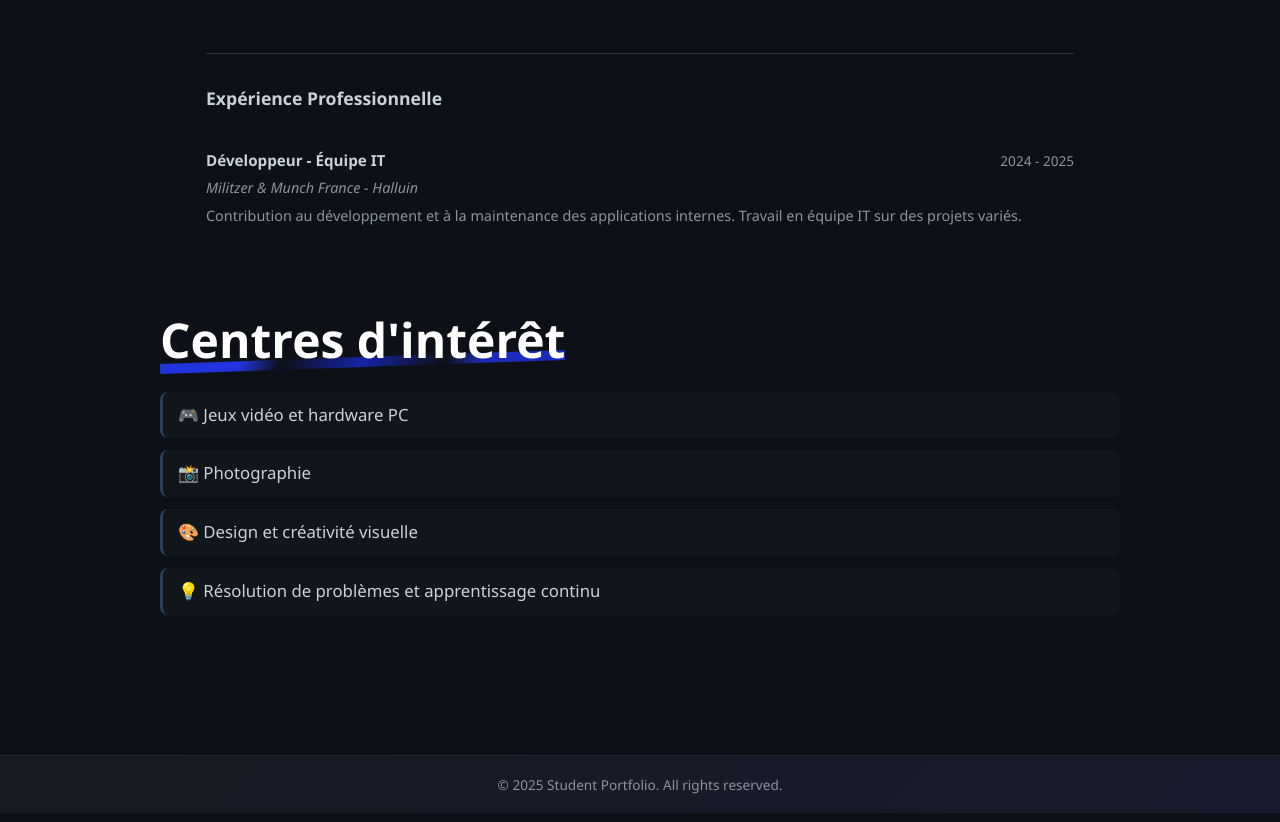
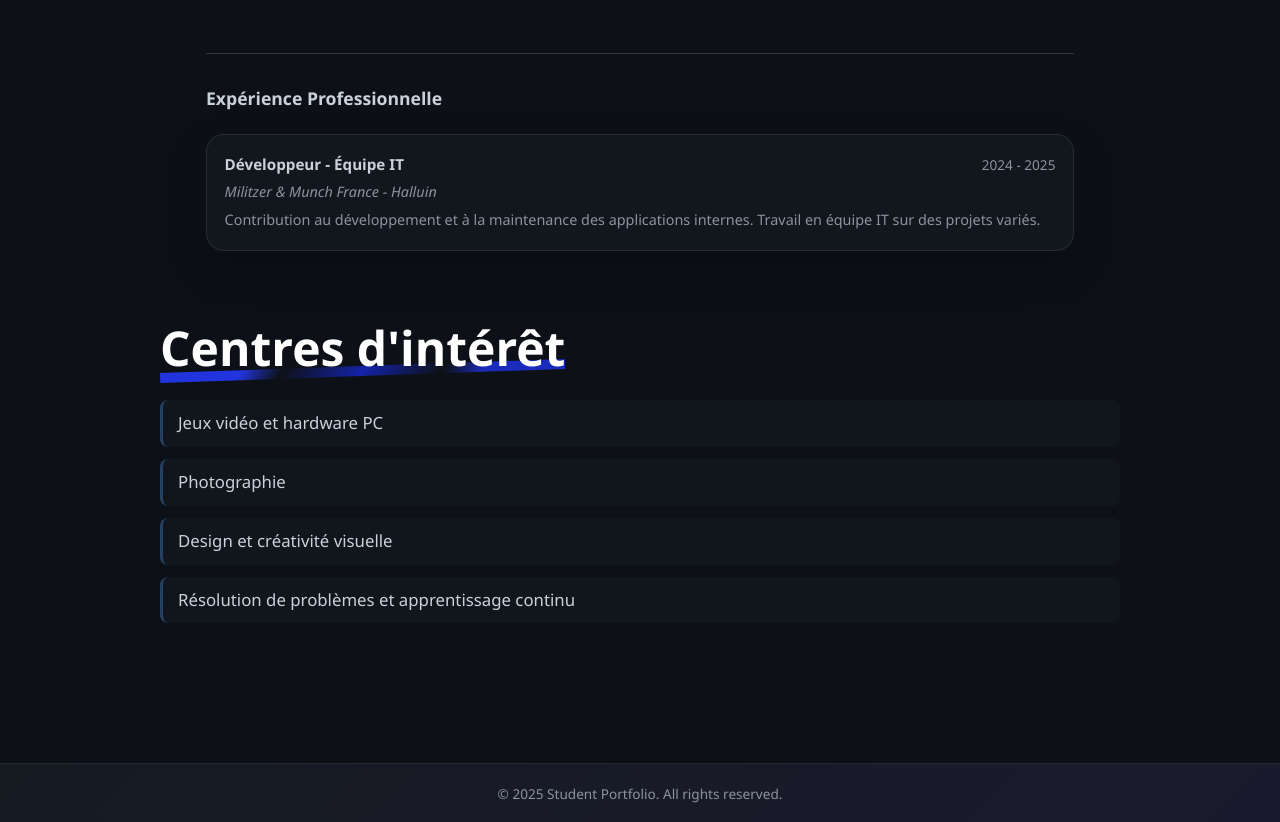
Before and after one commit to ImNotaJoke/ImNotaJoke.github.io, a React (Vite) app in the folder portfolio-react/: page /#/about in a window 1280 px wide. Shown: the part 2580-3402 px from the top of the page. Built offline with nearby package versions, Linux system fonts and the light colour scheme.

Commit message:
feat: add professional experience card styling and update translations for Year 2

```diff
--- a/portfolio-react/src/components/EnrichedTimeline/EnrichedTimeline.css
+++ b/portfolio-react/src/components/EnrichedTimeline/EnrichedTimeline.css
@@ -132,6 +132,14 @@
   padding: 1rem 0;
 }
 
+.pro-exp-card {
+  padding: 1.2rem 1.1rem;
+  background: rgba(22, 27, 34, 0.72);
+  border: 1px solid rgba(48, 54, 61, 0.7);
+  border-radius: 18px;
+  box-shadow: 0 18px 40px rgba(1, 4, 9, 0.28);
+}
+
 .pro-exp-header {
   display: flex;
   justify-content: space-between;
@@ -224,4 +232,5 @@
   .enriched-timeline-section > h2 {
     font-size: 1.4rem;
   }
+
 }
--- a/portfolio-react/src/components/EnrichedTimeline/EnrichedTimeline.tsx
+++ b/portfolio-react/src/components/EnrichedTimeline/EnrichedTimeline.tsx
@@ -69,6 +69,7 @@ export default function EnrichedTimeline() {
                   <h4>Réflexion & Apprentissage</h4>
                   <p>{t(year.reflectionKey)}</p>
                 </div>
+
               </div>
             </div>
           </div>
@@ -78,7 +79,7 @@ export default function EnrichedTimeline() {
       {/* Professional Experience */}
       <div className="professional-exp-section">
         <h3 className="pro-exp-title">{t("pro_exp_title")}</h3>
-        <div className="pro-exp-item">
+        <div className="pro-exp-card">
           <div className="pro-exp-header">
             <h4 className="pro-exp-role">{t("pro_exp_role")}</h4>
             <span className="pro-exp-year">{t("pro_exp_year")}</span>
--- a/portfolio-react/src/i18n/translations.ts
+++ b/portfolio-react/src/i18n/translations.ts
@@ -101,7 +101,7 @@ const translations: Translations = {
     // Enriched timeline - Year 2
     timeline_year2_year: "2025 - 2026",
     timeline_year2_title: "Année 2 - Approfondissement (2024-2025)",
-    timeline_year2_intro: "Consolidation des compétences - Parcours A : Systèmes Informatiques",
+    timeline_year2_intro: "Consolidation des compétences - Parcours A : Développement",
     timeline_year2_courses: "Programmation avancée (Java, Data Structures), Administration Systèmes, Base de Données (SQL), Architecture réseau",
     timeline_year2_sae: "SAÉ2 : Développement application Java / SAÉ3 : Gestion BDD et requêtes SQL",
     timeline_year2_reflection: "Apprentissage : J'ai approfondi ma compréhension des architectures logicielles et des systèmes. Défi relevé : travail en équipe et gestion de projets complexes avec contraintes.",
@@ -112,14 +112,6 @@ const translations: Translations = {
     pro_exp_company: "Militzer & Munch France - Halluin",
     pro_exp_role: "Développeur - Équipe IT",
     pro_exp_description: "Contribution au développement et à la maintenance des applications internes. Travail en équipe IT sur des projets variés.",
-
-    // Enriched timeline - Year 3
-    timeline_year3_year: "2025 - 2026",
-    timeline_year3_title: "Année 3 - Spécialisation (2025-2026)",
-    timeline_year3_intro: "Focus Systèmes Informatiques - Vers l'alternance",
-    timeline_year3_courses: "Cybersécurité, DevOps et containerisation, Administration cloud, Projet professionnel",
-    timeline_year3_sae: "SAÉ4 : Projet intégrateur / Stage d'alternance (à partir d'avril 2026)",
-    timeline_year3_reflection: "Apprentissage actuel : Mise en pratique des compétences en contexte professionnel. Objectifs : maîtriser l'administration système, déployer des solutions cloud robustes, et développer une expertise en cybersécurité.",
 
     // Learning approach
     learning_h2: "Ma philosophie d'apprentissage",
@@ -133,10 +125,10 @@ const translations: Translations = {
       "Baccalauréat Technologique – Spécialités SIN et Mathématiques",
     timeline_item2_year: "2023",
     interests_h2: "Centres d'intérêt",
-    interest_1: "🎮 Jeux vidéo et hardware PC",
-    interest_2: "📸 Photographie",
-    interest_3: "🎨 Design et créativité visuelle",
-    interest_4: "💡 Résolution de problèmes et apprentissage continu",
+    interest_1: " Jeux vidéo et hardware PC",
+    interest_2: " Photographie",
+    interest_3: " Design et créativité visuelle",
+    interest_4: " Résolution de problèmes et apprentissage continu",
     title_contact: "Contact",
     faq_h1: "Avant de me contacter",
     // faq_li1:
@@ -264,7 +256,7 @@ const translations: Translations = {
     // Enriched timeline - Year 2
     timeline_year2_year: "2025 - 2026",
     timeline_year2_title: "Year 2 - Deepening (2024-2025)",
-    timeline_year2_intro: "Consolidating skills - Track A: IT Systems",
+    timeline_year2_intro: "Consolidating skills - Track A: Development",
     timeline_year2_courses: "Advanced Programming (Java, Data Structures), System Administration, Databases (SQL), Network Architecture",
     timeline_year2_sae: "SAÉ2: Java Application Development / SAÉ3: Database Management and SQL Queries",
     timeline_year2_reflection: "Learning: I deepened my understanding of software architecture and systems. Challenge overcome: teamwork and managing complex projects with constraints.",
@@ -275,14 +267,6 @@ const translations: Translations = {
     pro_exp_company: "Militzer & Munch France - Halluin",
     pro_exp_role: "Developer - IT Team",
     pro_exp_description: "Contributing to the development and maintenance of internal applications. Working with the IT team on various projects.",
-
-    // Enriched timeline - Year 3
-    timeline_year3_year: "2025 - 2026",
-    timeline_year3_title: "Year 3 - Specialization (2025-2026)",
-    timeline_year3_intro: "IT Systems Focus - Towards an internship",
-    timeline_year3_courses: "Cybersecurity, DevOps and containerization, Cloud administration, Professional project",
-    timeline_year3_sae: "SAÉ4: Integrator project / Internship (starting April 2026)",
-    timeline_year3_reflection: "Current learning: Applying skills in professional context. Goals: master system administration, deploy robust cloud solutions, and develop cybersecurity expertise.",
 
     // Learning approach
     learning_h2: "My learning philosophy",
@@ -297,22 +281,22 @@ const translations: Translations = {
       "Technological Baccalaureate – SIN and Mathematics Specialties",
     timeline_item2_year: "2023",
     interests_h2: "Interests",
-    interest_1: "🎮 Video games and PC hardware",
-    interest_2: "📸 Photography",
-    interest_3: "🎨 Design and visual creativity",
-    interest_4: "💡 Problem solving and continuous learning",
+    interest_1: " Video games and PC hardware",
+    interest_2: " Photography",
+    interest_3: " Design and visual creativity",
+    interest_4: " Problem solving and continuous learning",
     title_contact: "Contact",
     faq_h1: "Before contacting me",
     // faq_li1:
     //   '📅 Available from <strong>April 2026</strong> for an <strong>8 - 10 week</strong> internship.',
     faq_li2:
-      '📍 Based in the <strong>Tourcoing / Lille</strong> area, open to <strong>remote work</strong>.',
+      ' Based in the <strong>Tourcoing / Lille</strong> area, open to <strong>remote work</strong>.',
     faq_li3:
-      '💻 Interested in <strong>web development</strong>, <strong>Java</strong>, <strong>network administration</strong> and <strong>SQL databases</strong>.',
+      ' Interested in <strong>web development</strong>, <strong>Java</strong>, <strong>network administration</strong> and <strong>SQL databases</strong>.',
     faq_li4:
-      "⚙️ I value code readability, cleanliness, and user experience.",
+      " I value code readability, cleanliness, and user experience.",
     faq_li5:
-      '📨 You can contact me via the form or directly on <strong>LinkedIn</strong> / <strong>gmail</strong>.',
+      ' You can contact me via the form or directly on <strong>LinkedIn</strong> / <strong>gmail</strong>.',
     contact_h1: "Contact me",
     cv_h2: "My Resume",
     cv_download: "Download Resume",
```
